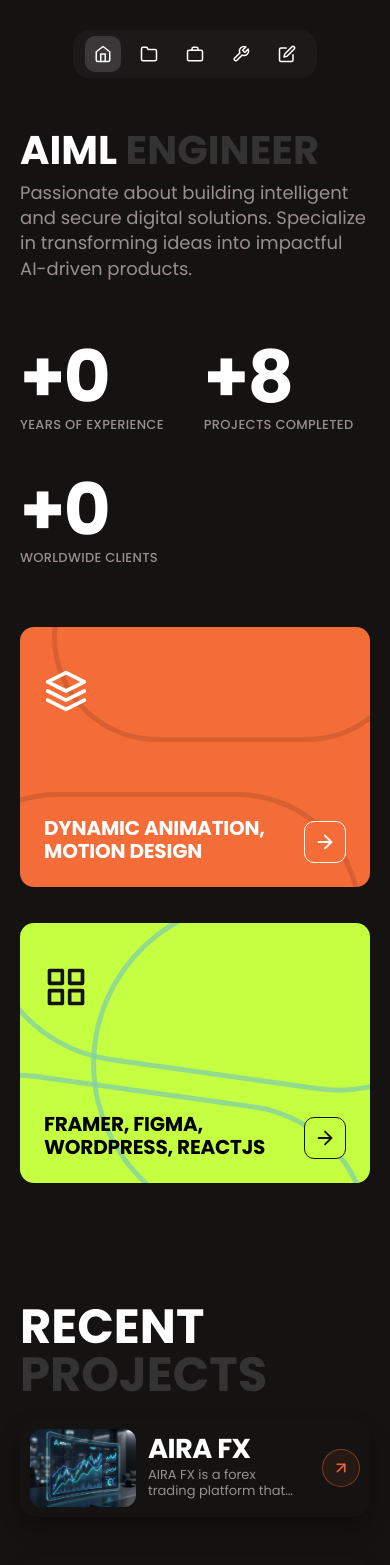
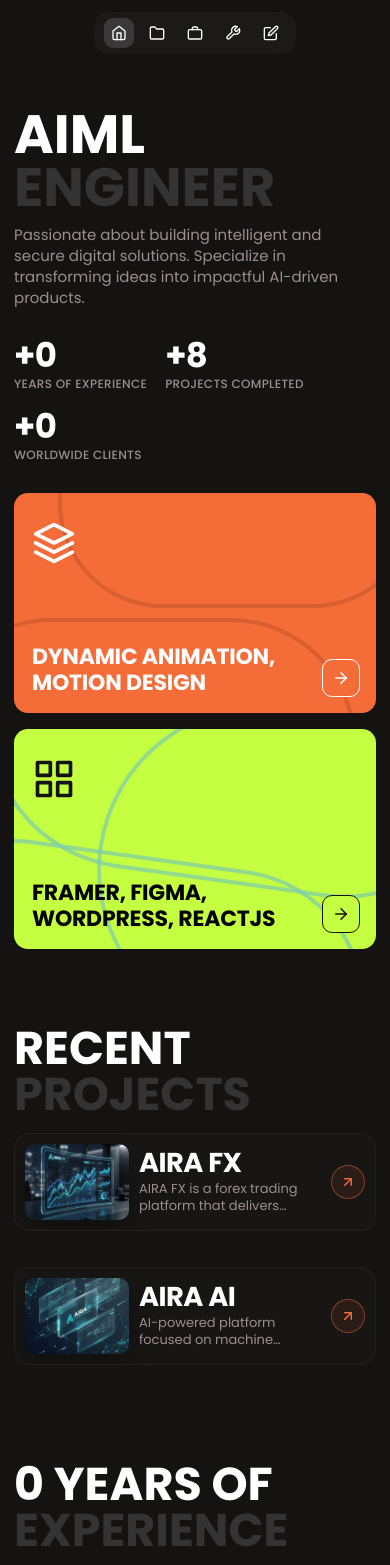
Before and after one commit to Jainilpatel15/Jainil-s-portfolio, a React (Vite) app: page / in a window 390 px wide. Shown: the top 1565 px of the page. Built offline with nearby package versions, Linux system fonts and the light colour scheme.

Commit message:
Update portfolio design: match Framer design with improved UI components, tooltips, forms, and styling

```diff
--- a/src/components/Cards.css
+++ b/src/components/Cards.css
@@ -1,19 +1,50 @@
 .arrow-btn {
-  width: 32px;
+  width: 36px;
+  height: 36px;
+  border-radius: 50%;
+  display: flex;
+  align-items: center;
+  justify-content: center;
+  cursor: pointer;
+  border: 1px solid rgba(244, 108, 56, 0.45);
+  background: rgba(244, 108, 56, 0.08);
+  color: var(--orange);
+  transition: transform 0.2s ease, background 0.2s ease, color 0.2s ease;
+  align-self: flex-end;
+}
+
+.arrow-btn:hover {
+  transform: translateY(-2px);
+  background: var(--orange);
+  color: var(--black);
+}
+
+.arrow-btn svg {
+  width: 18px;
+  height: 18px;
+  stroke: currentColor;
+  fill: none;
+  stroke-width: 2;
+  stroke-linecap: round;
+  stroke-linejoin: round;
+}
+
+.project-card {
+  width: 100%;
   border-radius: 18px;
   overflow: hidden;
-  display: flex;
+  position: relative;
   background: rgba(255, 255, 255, 0.015);
   border: 1px solid rgba(255, 255, 255, 0.04);
-  justify-content: center;
+  display: flex;
+  align-items: center;
+  gap: 18px;
+  padding: 14px;
+  margin-bottom: 18px;
+  transition: transform 0.24s ease, background 0.24s ease, border-color 0.24s ease, box-shadow 0.24s ease;
   cursor: pointer;
-  gap: 18px;
-  padding: 14px 16px 14px 14px;
-  align-self: flex-end;
-  transition: transform 0.24s ease, background 0.24s ease, border-color 0.24s ease, box-shadow 0.24s ease;
+}
 
-.arrow-btn:hover {
-  transform: scale(1.1);
 .project-card::before {
   content: '';
   position: absolute;
@@ -21,7 +52,7 @@
   height: 220px;
   top: -120px;
   left: -84px;
-  background: radial-gradient(circle, rgba(244, 108, 56, 0.22) 0%, rgba(244, 108, 56, 0) 72%);
+  background: radial-gradient(circle, rgba(244, 108, 56, 0.2) 0%, rgba(244, 108, 56, 0) 72%);
   opacity: 0;
   transition: opacity 0.24s ease;
   pointer-events: none;
@@ -32,55 +63,27 @@
   z-index: 1;
 }
 
-}
+.project-card:hover {
   transform: translateY(-3px);
   background: linear-gradient(95deg, rgba(255, 255, 255, 0.075), rgba(255, 255, 255, 0.03));
   border-color: rgba(244, 108, 56, 0.35);
-  box-shadow: 0 16px 34px rgba(0, 0, 0, 0.32);
+  box-shadow: 0 14px 28px rgba(0, 0, 0, 0.3);
 }
 
 .project-card:hover::before {
   opacity: 1;
-  width: 16px;
-  height: 16px;
-  stroke: currentColor;
-  width: 150px;
-  height: 112px;
-  stroke-linecap: round;
-  stroke-linejoin: round;
-}
-
-.project-card {
-  width: 100%;
-  border-radius: 18px;
-  box-shadow: 0 10px 20px rgba(0, 0, 0, 0.3);
-  position: relative;
-  background: transparent;
-  display: flex;
-  align-items: center;
-  gap: 20px;
-  padding: 14px;
-  margin-bottom: 20px;
-  transition: background 0.22s ease, box-shadow 0.22s ease;
-  cursor: pointer;
-}
-
-.project-card:hover {
-  background: linear-gradient(90deg, rgba(255, 255, 255, 0.06), rgba(255, 255, 255, 0.025));
-  box-shadow: inset 0 0 0 1px rgba(255, 255, 255, 0.035);
 }
 
 .project-thumb {
-  width: 136px;
-  height: 102px;
+  width: 150px;
+  height: 112px;
   border-radius: 12px;
   flex-shrink: 0;
-  object-fit: cover;
   display: flex;
   align-items: center;
   justify-content: center;
   overflow: hidden;
-  box-shadow: none;
+  box-shadow: 0 10px 20px rgba(0, 0, 0, 0.28);
 }
 
 .project-thumb img {
@@ -103,21 +106,19 @@
   justify-content: space-between;
   align-items: center;
   gap: 18px;
-  padding: 0;
 }
 
 .project-copy {
   min-width: 0;
   display: flex;
   flex-direction: column;
-  justify-content: center;
 }
 
 .project-name {
   font-size: clamp(34px, 3.2vw, 46px);
   font-weight: 700;
   color: var(--white);
-  line-height: 1.02;
+  line-height: 1.03;
   letter-spacing: -0.02em;
 }
 
@@ -135,8 +136,8 @@
 }
 
 .project-arrow {
-  width: 46px;
-  height: 46px;
+  width: 44px;
+  height: 44px;
   border-radius: 50%;
   display: flex;
   align-items: center;
@@ -145,7 +146,6 @@
   background: rgba(244, 108, 56, 0.08);
   border: 1px solid rgba(244, 108, 56, 0.45);
   flex-shrink: 0;
-  opacity: 0.94;
   transition: transform 0.24s ease, background 0.24s ease, color 0.24s ease, border-color 0.24s ease;
 }
 
@@ -167,7 +167,6 @@
   width: 100%;
   border-radius: 16px;
   padding: 24px 16px;
-  position: relative;
   display: flex;
   flex-direction: column;
   gap: 14px;
@@ -229,10 +228,10 @@
   border: none;
   display: flex;
   align-items: center;
-  gap: 20px;
+  gap: 18px;
   transition: transform 0.2s ease;
   cursor: pointer;
-  margin-bottom: 48px;
+  margin-bottom: 38px;
 }
 
 .tool-card:hover {
@@ -240,9 +239,9 @@
 }
 
 .tool-emoji {
-  font-size: 36px;
-  width: 76px;
-  height: 76px;
+  font-size: 34px;
+  width: 72px;
+  height: 72px;
   display: flex;
   align-items: center;
   justify-content: center;
@@ -256,10 +255,11 @@
   flex-direction: column;
   gap: 4px;
   flex: 1;
+  min-width: 0;
 }
 
 .tool-name {
-  font-size: 36px;
+  font-size: clamp(30px, 3.1vw, 36px);
   font-weight: 700;
   color: var(--white);
   line-height: 1.1;
@@ -267,7 +267,7 @@
 }
 
 .tool-cat {
-  font-size: 17px;
+  font-size: 16px;
   color: #999999;
   font-weight: 400;
   line-height: 1.3;
@@ -280,12 +280,12 @@
   display: flex;
   flex-direction: column;
   gap: 16px;
-  padding: 0 0 40px 0;
+  padding: 0 0 34px 0;
   align-items: flex-start;
   transition: transform 0.2s ease;
   cursor: pointer;
   border-bottom: 1px solid rgba(255, 255, 255, 0.1);
-  margin-bottom: 40px;
+  margin-bottom: 34px;
 }
 
 .blog-card:last-child {
@@ -310,13 +310,13 @@
   flex: 1;
   display: flex;
   flex-direction: column;
-  gap: 16px;
+  gap: 14px;
   width: 100%;
   position: relative;
 }
 
 .blog-title {
-  font-size: 38px;
+  font-size: clamp(32px, 3.5vw, 38px);
   font-weight: 700;
   color: var(--white);
   line-height: 1.2;
@@ -325,10 +325,10 @@
 }
 
 .blog-desc {
-  font-size: 17px;
+  font-size: 16px;
   color: var(--gray);
   line-height: 1.6;
-  max-width: 90%;
+  max-width: 92%;
 }
 
 .blog-meta {
@@ -344,7 +344,7 @@
   top: 8px;
   right: 0;
   color: var(--orange);
-  opacity: 0.7;
+  opacity: 0.76;
   transition: all 0.2s ease;
 }
 
@@ -358,20 +358,20 @@
 .contact-form {
   display: flex;
   flex-direction: column;
-  gap: 32px;
+  gap: 28px;
   width: 100%;
-  margin-top: 32px;
+  margin-top: 26px;
 }
 
 .form-row {
   display: flex;
-  gap: 32px;
+  gap: 24px;
 }
 
 .form-field {
   display: flex;
   flex-direction: column;
-  gap: 14px;
+  gap: 12px;
   flex: 1;
 }
 
@@ -425,7 +425,7 @@
   color: var(--white);
   font-weight: 600;
   font-size: 17px;
-  padding: 20px 40px;
+  padding: 18px 34px;
   border-radius: 10px;
   cursor: pointer;
   align-self: stretch;
@@ -442,11 +442,11 @@
 
 .footer {
   width: 100%;
-  padding: 80px 0;
+  padding: 72px 0;
   display: flex;
   justify-content: center;
   align-items: center;
-  margin-top: 80px;
+  margin-top: 72px;
 }
 
 .footer p {
@@ -454,19 +454,25 @@
   color: var(--gray);
 }
 
-@media (max-width: 900px) {
+@media (max-width: 1200px) {
+  .project-name {
+    font-size: clamp(30px, 3.6vw, 40px);
+  }
+
+  .tool-name {
+    font-size: clamp(26px, 3vw, 34px);
+  }
+}
+
+@media (max-width: 992px) {
   .project-card {
     gap: 14px;
     padding: 12px;
   }
 
   .project-thumb {
-    width: 130px;
-    height: 96px;
-  }
-
-  .project-name {
-    font-size: clamp(28px, 5.4vw, 36px);
+    width: 134px;
+    height: 98px;
   }
 
   .project-tag {
@@ -474,33 +480,120 @@
   }
 
   .project-arrow {
-    width: 42px;
-    height: 42px;
+    width: 40px;
+    height: 40px;
   }
 
-  .blog-card {
-    flex-direction: column;
+  .tool-card {
+    margin-bottom: 30px;
   }
 
-  .blog-thumb {
-    width: 100%;
-    height: 160px;
+  .tool-emoji {
+    width: 66px;
+    height: 66px;
+    font-size: 30px;
+  }
+
+  .blog-title {
+    font-size: clamp(28px, 4vw, 34px);
+  }
+
+  .blog-desc {
+    max-width: 100%;
+  }
+
+  .contact-form {
+    gap: 24px;
+  }
+
+  .form-row {
+    gap: 18px;
   }
 }
 
-@media (max-width: 600px) {
+@media (max-width: 768px) {
   .project-card {
     gap: 12px;
+    padding: 11px;
+    border-radius: 16px;
+  }
+
+  .project-thumb {
+    width: 120px;
+    height: 88px;
+    border-radius: 10px;
+  }
+
+  .project-name {
+    font-size: clamp(24px, 6vw, 32px);
+  }
+
+  .project-arrow {
+    width: 36px;
+    height: 36px;
+  }
+
+  .project-arrow svg {
+    width: 17px;
+    height: 17px;
+  }
+
+  .job-card {
+    padding: 20px 14px;
+  }
+
+  .tool-card {
+    gap: 14px;
+    margin-bottom: 24px;
+  }
+
+  .tool-emoji {
+    width: 58px;
+    height: 58px;
+    font-size: 26px;
+    border-radius: 12px;
+  }
+
+  .tool-name {
+    font-size: clamp(22px, 6vw, 30px);
+  }
+
+  .tool-cat {
+    font-size: 14px;
+  }
+
+  .blog-title {
+    font-size: clamp(24px, 6.5vw, 30px);
+  }
+
+  .blog-meta {
+    font-size: 14px;
+  }
+
+  .form-row {
+    flex-direction: column;
+    gap: 24px;
+  }
+
+  .form-btn {
+    font-size: 16px;
+    padding: 16px 30px;
+  }
+}
+
+@media (max-width: 560px) {
+  .project-card {
+    gap: 10px;
     padding: 10px;
   }
 
   .project-thumb {
-    width: 106px;
-    height: 78px;
+    width: 104px;
+    height: 76px;
   }
 
   .project-name {
-    font-size: clamp(24px, 7vw, 30px);
+    font-size: clamp(22px, 7vw, 28px);
   }
 
   .project-tag {
@@ -509,17 +602,45 @@
   }
 
   .project-arrow {
-    width: 38px;
-    height: 38px;
+    width: 34px;
+    height: 34px;
   }
 
   .project-arrow svg {
-    width: 18px;
-    height: 18px;
+    width: 16px;
+    height: 16px;
   }
 
-  .form-row {
-    flex-direction: column;
-    gap: 32px;
+  .job-company {
+    font-size: 18px;
+  }
+
+  .job-desc,
+  .job-date {
+    font-size: 13px;
+  }
+
+  .blog-card {
+    padding-bottom: 28px;
+    margin-bottom: 28px;
+  }
+
+  .blog-desc {
+    font-size: 14px;
+  }
+
+  .contact-form {
+    margin-top: 20px;
+    gap: 20px;
+  }
+
+  .form-input {
+    padding: 14px 16px;
+    font-size: 15px;
+  }
+
+  .footer {
+    padding: 52px 0;
+    margin-top: 52px;
   }
 }
--- a/src/components/Navbar.css
+++ b/src/components/Navbar.css
@@ -10,9 +10,15 @@
   border-radius: 16px;
   padding: 0 20px;
   height: 48px;
+  max-width: calc(100vw - 24px);
+  overflow: visible;
   z-index: 100;
   -webkit-backdrop-filter: blur(10px);
   backdrop-filter: blur(10px);
+}
+
+.navbar::-webkit-scrollbar {
+  display: none;
 }
 
 .nav-icon {
@@ -56,21 +62,60 @@
   border-radius: 12px;
   white-space: nowrap;
   opacity: 0;
+  visibility: hidden;
   pointer-events: none;
   transition: all 0.3s ease;
   box-shadow: 0 4px 12px rgba(0, 0, 0, 0.4), 0 2px 4px rgba(0, 0, 0, 0.2);
-  backdrop-filter: blur(8px);
-  -webkit-backdrop-filter: blur(8px);
+  z-index: 1000;
 }
 
 .nav-icon:hover .nav-tooltip {
   opacity: 1;
+  visibility: visible;
   transform: translateX(-50%) translateY(0);
+}
+
+@media (max-width: 900px) {
+  .navbar {
+    top: 18px;
+    gap: 10px;
+    padding: 0 12px;
+    height: 44px;
+    border-radius: 14px;
+  }
+
+  .nav-icon {
+    width: 32px;
+    height: 32px;
+    border-radius: 9px;
+  }
+
+  .nav-icon svg {
+    width: 17px;
+    height: 17px;
+  }
+
+  .nav-tooltip {
+    display: none;
+  }
 }
 
 @media (max-width: 600px) {
   .navbar {
-    gap: 10px;
-    padding: 0 12px;
+    top: 12px;
+    gap: 8px;
+    padding: 0 10px;
+    height: 42px;
+    max-width: calc(100vw - 14px);
+  }
+
+  .nav-icon {
+    width: 30px;
+    height: 30px;
+  }
+
+  .nav-icon svg {
+    width: 16px;
+    height: 16px;
   }
 }
--- a/src/components/StickyProfile.css
+++ b/src/components/StickyProfile.css
@@ -130,7 +130,7 @@
   width: 100%;
   max-width: none;
   align-self: stretch;
-  height: 100%;
+  height: 59px;
   margin-top: 14px;
   display: flex;
   align-items: center;
--- a/src/pages/Home.css
+++ b/src/pages/Home.css
@@ -1,7 +1,7 @@
 .hero {
   display: flex;
   flex-direction: column;
-  gap: 60px;
+  gap: clamp(34px, 6vw, 60px);
 }
 
 .hero-info {
@@ -11,23 +11,23 @@
 }
 
 .hero-title {
-  font-size: 110px;
+  font-size: clamp(54px, 11vw, 110px);
   font-weight: 700;
-  line-height: 100%;
+  line-height: 0.98;
   letter-spacing: 0;
   color: var(--white);
 }
 
 .hero-desc {
-  font-size: 18px;
+  font-size: clamp(15px, 2vw, 18px);
   line-height: 1.4;
   color: var(--gray);
-  max-width: 480px;
+  max-width: 620px;
 }
 
 .hero-stats {
   display: flex;
-  gap: 40px;
+  gap: clamp(20px, 4vw, 40px);
   align-items: center;
   flex-wrap: wrap;
 }
@@ -38,7 +38,7 @@
 }
 
 .stat-num {
-  font-size: 72px;
+  font-size: clamp(42px, 7vw, 72px);
   font-weight: 700;
   line-height: 1;
   color: var(--white);
@@ -56,14 +56,14 @@
 
 .hero-cards {
   display: flex;
-  gap: 36px;
-  height: 300px;
+  gap: clamp(16px, 3vw, 36px);
+  height: clamp(250px, 28vw, 300px);
 }
 
 .hero-card {
   border-radius: 14px;
   overflow: hidden;
-  padding: 42px 24px 24px;
+  padding: clamp(28px, 3.5vw, 42px) clamp(18px, 2vw, 24px) clamp(18px, 2vw, 24px);
   display: flex;
   flex-direction: column;
   gap: 26px;
@@ -191,7 +191,7 @@
 }
 
 .hero-card-label {
-  font-size: 30px;
+  font-size: clamp(22px, 2.9vw, 30px);
   font-family: 'Poppins', sans-serif;
   font-weight: 700;
   line-height: 1.15;
@@ -200,21 +200,21 @@
 }
 
 .hero-card--orange .hero-card-label {
-  max-width: 326px;
+  max-width: min(326px, 100%);
 }
 
 .hero-card--green .hero-card-label {
-  max-width: 420px;
+  max-width: min(420px, 100%);
 }
 
 .arrow-btn-hero {
-  width: 42px;
-  height: 42px;
+  width: clamp(38px, 4.6vw, 42px);
+  height: clamp(38px, 4.6vw, 42px);
   border-radius: 10px;
   border: 1.4px solid currentColor;
   position: absolute;
-  right: 24px;
-  bottom: 24px;
+  right: clamp(16px, 2vw, 24px);
+  bottom: clamp(16px, 2vw, 24px);
   display: flex;
   align-items: center;
   justify-content: center;
@@ -227,8 +227,8 @@
 }
 
 .arrow-btn-hero svg {
-  width: 22px;
-  height: 22px;
+  width: clamp(18px, 2.6vw, 22px);
+  height: clamp(18px, 2.6vw, 22px);
   stroke: currentColor;
   fill: none;
   stroke-width: 2;
@@ -236,41 +236,53 @@
   stroke-linejoin: round;
 }
 
-@media (max-width: 900px) {
-  .hero-title {
-    font-size: 56px;
-  }
-
+@media (max-width: 1100px) {
   .hero-cards {
     flex-direction: column;
-    min-height: 0;
+    height: auto;
   }
 
   .hero-card {
     width: 100%;
+    min-height: 250px;
     height: auto;
     flex: 0 0 auto;
   }
 
-  .hero-cards {
-    height: auto;
+  .hero-card-bottom {
+    padding-right: 58px;
+  }
+}
+
+@media (max-width: 900px) {
+  .hero {
+    gap: 30px;
   }
 
-  .hero-card-label {
-    font-size: 24px;
+  .hero-stats {
+    gap: 18px;
   }
 
-  .hero-card {
-    min-height: 260px;
+  .stat-num {
+    font-size: clamp(34px, 8vw, 52px);
+  }
+
+  .stat-label {
+    font-size: 12px;
   }
 }
 
 @media (max-width: 600px) {
-  .hero-title {
-    font-size: 40px;
+  .hero-card {
+    min-height: 220px;
   }
 
-  .hero-card-label {
-    font-size: 20px;
+  .hero-card-bottom {
+    gap: 12px;
+    padding-right: 50px;
+  }
+
+  .hero-card-wave {
+    border-width: 4px;
   }
 }
--- a/src/styles/global.css
+++ b/src/styles/global.css
@@ -51,21 +51,21 @@
 }
 
 .page-wrapper {
-  padding-top: 160px;
+  padding-top: clamp(112px, 11vw, 160px);
   min-height: 100vh;
 }
 
 .outer {
   display: flex;
   justify-content: center;
-  padding: 0 20px;
+  padding: 0 clamp(14px, 2.4vw, 24px);
 }
 
 .container {
   width: 100%;
   max-width: 1140px;
   display: flex;
-  gap: 100px;
+  gap: clamp(32px, 6vw, 100px);
   align-items: flex-start;
 }
 
@@ -83,21 +83,21 @@
 }
 
 .section {
-  padding-top: 120px;
+  padding-top: clamp(76px, 9vw, 120px);
   display: flex;
   flex-direction: column;
-  gap: 20px;
+  gap: clamp(16px, 2vw, 24px);
 }
 
 .section-title {
-  font-size: 90px;
+  font-size: clamp(46px, 9.5vw, 90px);
   font-weight: 700;
   line-height: 100%;
   color: var(--white);
 }
 
 .page-title {
-  font-size: 110px;
+  font-size: clamp(54px, 10.8vw, 110px);
   font-weight: 700;
   line-height: 100%;
   color: var(--white);
@@ -110,7 +110,7 @@
 .tools-grid {
   display: grid;
   grid-template-columns: repeat(2, minmax(0, 1fr));
-  gap: 0 60px;
+  gap: 0 clamp(18px, 4vw, 60px);
   margin-top: 20px;
 }
 
@@ -122,28 +122,14 @@
 }
 
 @media (max-width: 900px) {
-  .container {
-    flex-direction: column;
-    gap: 40px;
-  }
-
-  .left-col {
-    position: static;
-    width: 100%;
-  }
-
-  .section-title {
-    font-size: 48px;
-  }
-
-  .page-title {
-    font-size: 56px;
+  .page-wrapper {
+    padding-top: 120px;
   }
 }
 
 @media (max-width: 1200px) {
   .container {
-    gap: 48px;
+    gap: 40px;
   }
 }
 
@@ -169,10 +155,15 @@
 
 @media (max-width: 600px) {
   .page-wrapper {
-    padding-top: 130px;
+    padding-top: 108px;
   }
 
   .tools-grid {
     grid-template-columns: 1fr;
+    gap: 12px;
+  }
+
+  .blog-list {
+    margin-top: 14px;
   }
 }
```
